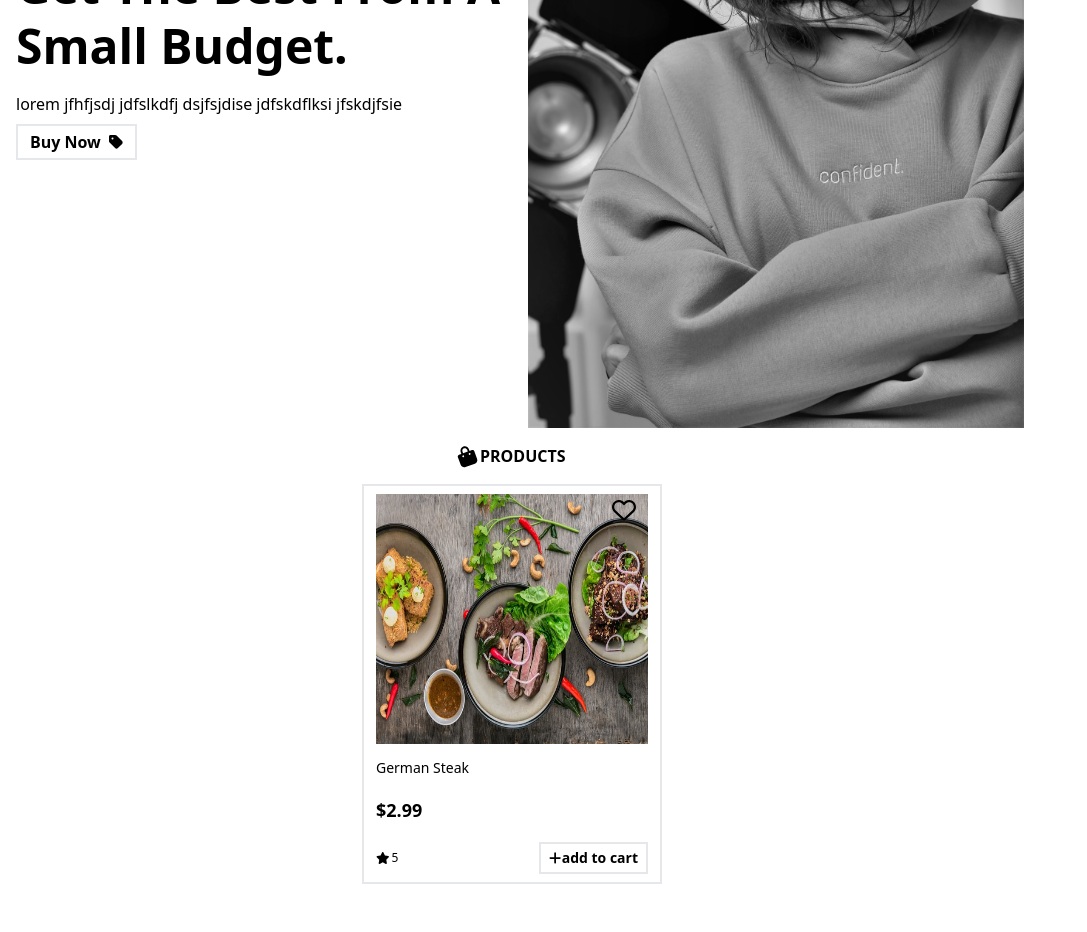
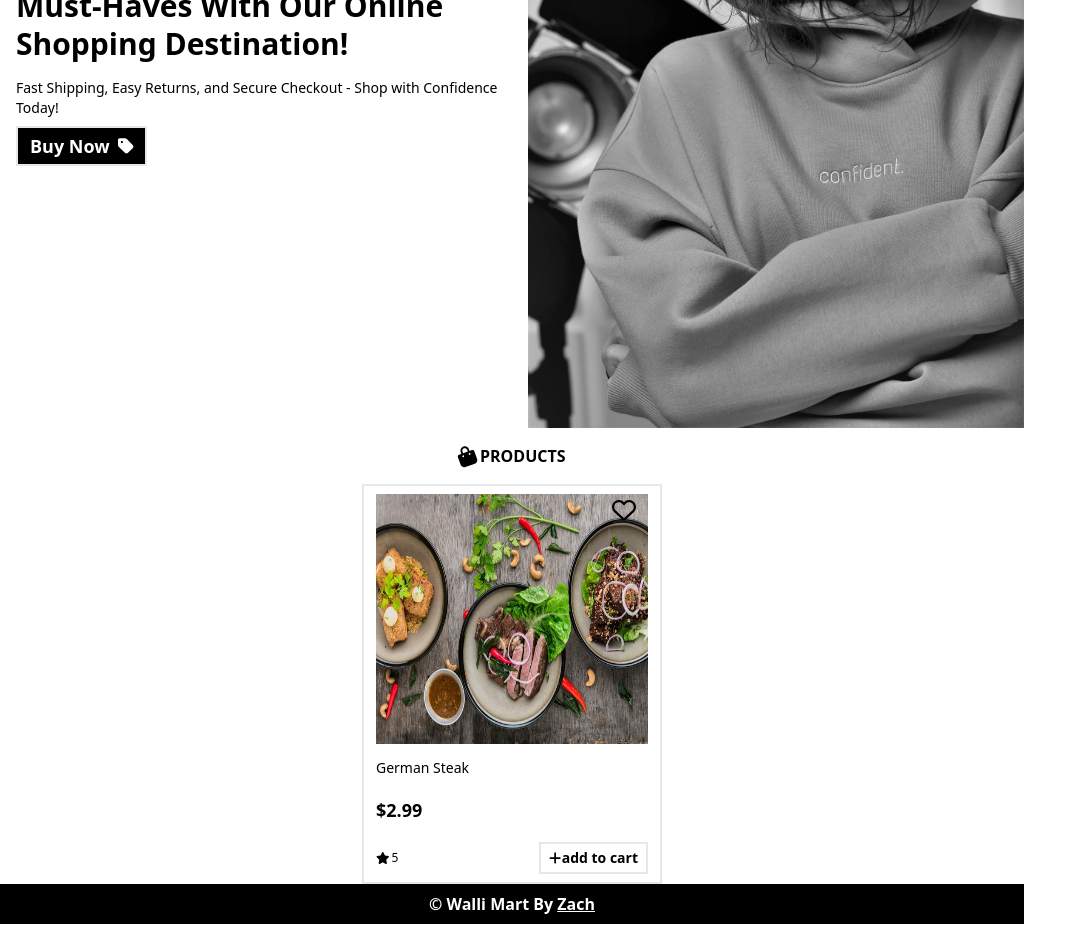
Before and after one commit to Ndace-hash/walli-mart, a Vue app: page / in a window 1280 px wide. Shown: the part 380-1312 px from the top of the page, without its empty margins (0-1087 px from the left). Before the commit the page ends 1272 px from the top, so only its background shows below. Built offline with nearby package versions, Linux system fonts and the light colour scheme; no server answers.

Commit message:
chores: added footer and hero text

```diff
--- /dev/null
+++ b/src/components/AppFooter.vue
@@ -0,0 +1,12 @@
+<template>
+  <div class="bg-black text-white text-center py-2">
+    <p class="font-extrabold capitalize">
+      &copy; walli mart by
+      <a href="https://github.com/Ndace-hash" target="blank" class="underline">Zach</a>
+    </p>
+  </div>
+</template>
+
+<script>
+export default {}
+</script>
--- a/src/components/AppHero.vue
+++ b/src/components/AppHero.vue
@@ -1,12 +1,14 @@
 <template>
   <section class="hero relative w-full grid grid-cols-2 gap-4 pl-4">
     <div class="flex flex-col gap-y-2 justify-center">
-      <h1 class="text-5xl font-bold capitalize leading-tight mb-2">
-        Get the best from a small budget.
+      <h1 class="text-3xl font-bold capitalize leading-tight mb-2">
+        Get Your Hands on the Latest Must-Haves with Our Online Shopping Destination!
       </h1>
-      <p>lorem jfhfjsdj jdfslkdfj dsjfsjdise jdfskdflksi jfskdjfsie</p>
+      <p class="text-sm">
+        Fast Shipping, Easy Returns, and Secure Checkout - Shop with Confidence Today!
+      </p>
       <button
-        class="capitalize font-semibold border-2 w-max py-1 px-3 flex items-center justify-center gap-2 text-base"
+        class="capitalize font-semibold border-2 w-max py-1 px-3 flex items-center justify-center gap-2 text-lg bg-black text-white"
       >
         <span>buy now</span> <Font-awesome-icon icon="fa-solid fa-tag" />
       </button>
--- a/src/layouts/DefaultLayout.vue
+++ b/src/layouts/DefaultLayout.vue
@@ -2,9 +2,11 @@
   <div class="py-2 max-w-5xl">
     <NavBar />
     <slot />
+    <AppFooter />
   </div>
 </template>
 
 <script setup>
 import NavBar from '@/components/NavBar.vue'
+import AppFooter from '@/components/AppFooter.vue'
 </script>
```
